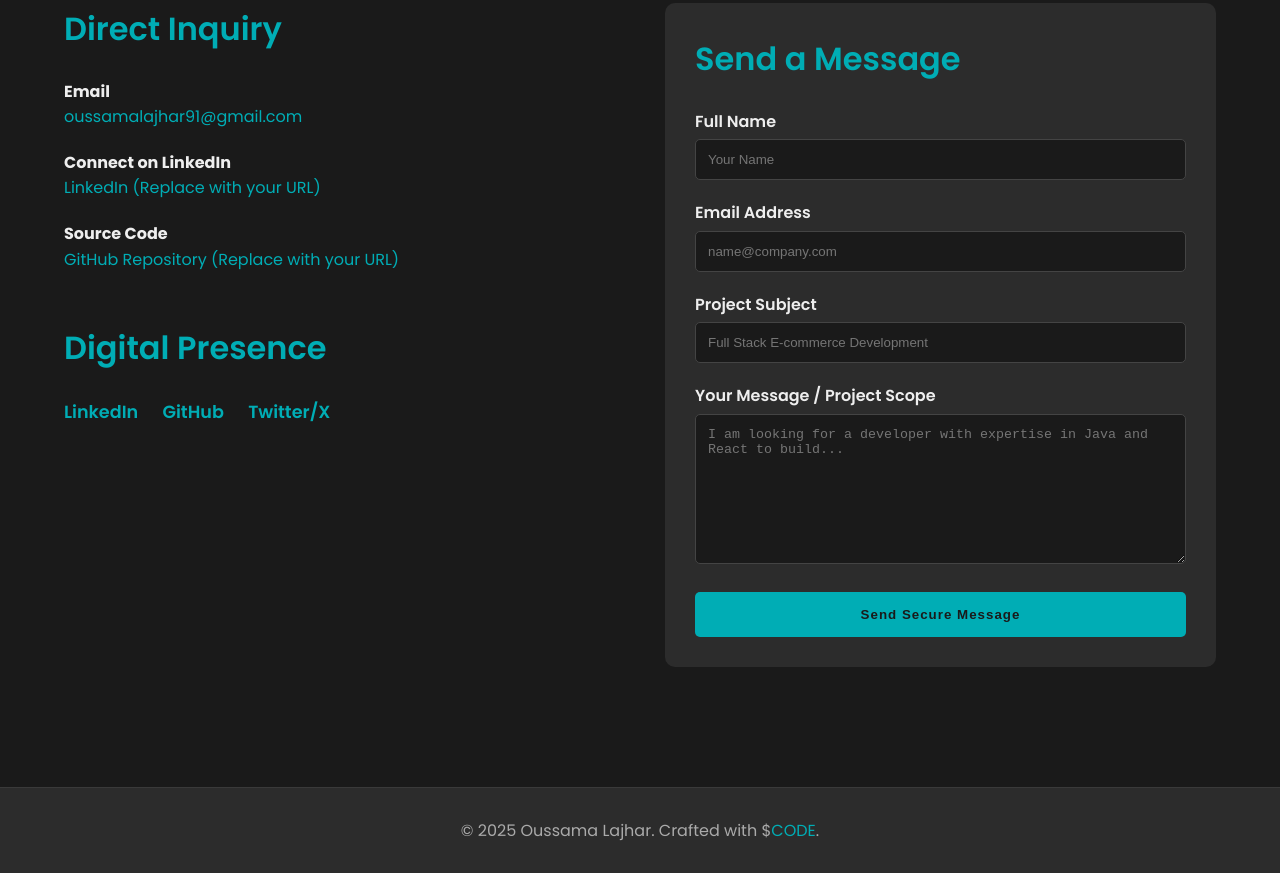
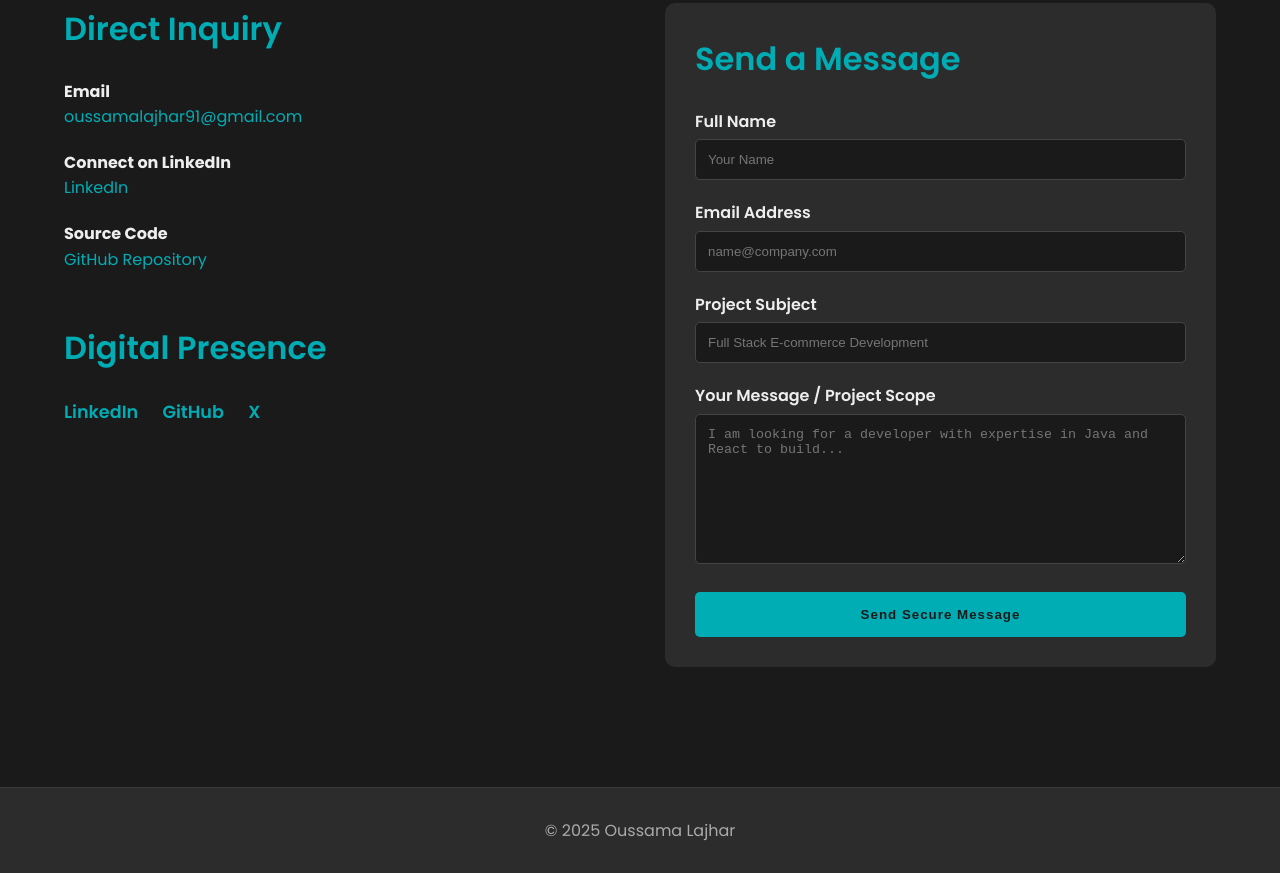
Before and after one commit to Oussama-lajhar-27/mini-projet-2, a plain HTML site: page contact.html in a window 1280 px wide. Shown: the part 295-1168 px from the top of the page. Drawn offline with Linux system fonts and the light colour scheme.

Commit message:
fix error

```diff
--- a/contact.html
+++ b/contact.html
@@ -39,18 +39,18 @@
                 </div>
                 <div class="info-item">
                     <h4>Connect on LinkedIn</h4>
-                    <p><a href="https://www.linkedin.com/" target="_blank">LinkedIn (Replace with your URL)</a></p>
+                    <p><a href="https://www.linkedin.com/" target="_blank">LinkedIn </a></p>
                 </div>
                 <div class="info-item">
                     <h4>Source Code</h4>
-                    <p><a href="https://github.com/" target="_blank">GitHub Repository (Replace with your URL)</a></p>
+                    <p><a href="https://github.com/" target="_blank">GitHub Repository </a></p>
                 </div>
 
                 <h3 style="margin-top: 50px;">Digital Presence</h3>
                 <div class="social-links-contact">
                     <a href="https://www.linkedin.com/" target="_blank">LinkedIn</a>
                     <a href="https://github.com/" target="_blank">GitHub</a>
-                    <a href="https://twitter.com/" target="_blank">Twitter/X</a>
+                    <a href="https://twitter.com/" target="_blank">X</a>
                 </div>
             </div>
 
@@ -83,7 +83,7 @@
 
     <footer>
         <div class="container">
-            <p>&copy; 2025 Oussama Lajhar. Crafted with $<span style="color: var(--accent-color);">CODE</span>.</p>
+            <p>&copy; 2025 Oussama Lajhar</p>
         </div>
     </footer>
 </body>
```
Also changed, not shown: about.html (+2 -2 lines), index.html (+1 -1 lines), projects.html (+1 -1 lines), services.html (+1 -1 lines).
